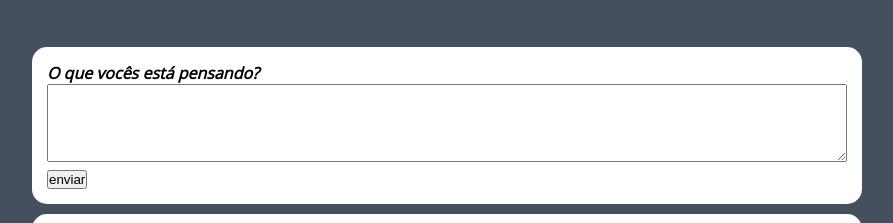
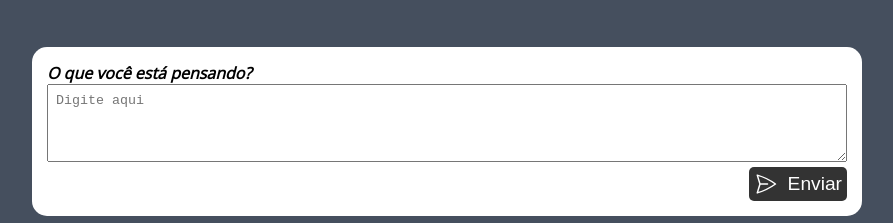
Before and after one commit to fabioffj/timeline, a plain HTML site: page index.html in a window 1280 px wide. Shown: the part 96-319 px from the top of the page, without its empty margins (193-1086 px from the left). Drawn offline with nearby package versions, Linux system fonts and the light colour scheme.

Commit message:
Site completo

```diff
--- a/index.html
+++ b/index.html
@@ -15,10 +15,13 @@
         <h1>Linha do Tempo</h1>
     </div>
         <form id="formulario" action="#" method="post">
-            <label for="">O que vocês está pensando?</label>
-            <textarea name="mensagem" id="mensagem" rows="4"></textarea>
-            <div>
-                <input type="submit" value="enviar">
+            <label for="">O que você está pensando?</label>
+            <textarea name="mensagem" id="mensagem" rows="4" placeholder="Digite aqui"></textarea>
+            <div class="caixa-botao">
+                <button class="btn" type="submit"><svg width="24" xmlns="http://www.w3.org/2000/svg" fill="none" viewBox="0 0 24 24" stroke-width="1.5" stroke="currentColor" class="w-6 h-6">
+                    <path stroke-linecap="round" stroke-linejoin="round" d="M6 12L3.269 3.126A59.768 59.768 0 0121.485 12 59.77 59.77 0 013.27 20.876L5.999 12zm0 0h7.5" />
+                  </svg>
+                  Enviar</button>
             </div>
         </form>
 
--- a/style.css
+++ b/style.css
@@ -59,3 +59,20 @@ body {
     width: 97.8%;
     padding: 1%;
 }
+
+.btn {
+    background-color: #333;
+    color: #FFF;
+    padding: 5px;
+    border: none;
+    border-radius: 5px;
+    display: flex;
+    gap: 10px;
+    align-items: center;
+    font-size: larger;
+}
+
+.caixa-botao {
+    display: flex;
+    justify-content: end;
+}
```
Also changed, not shown: imagens/icon-enviar.jpg (added).
